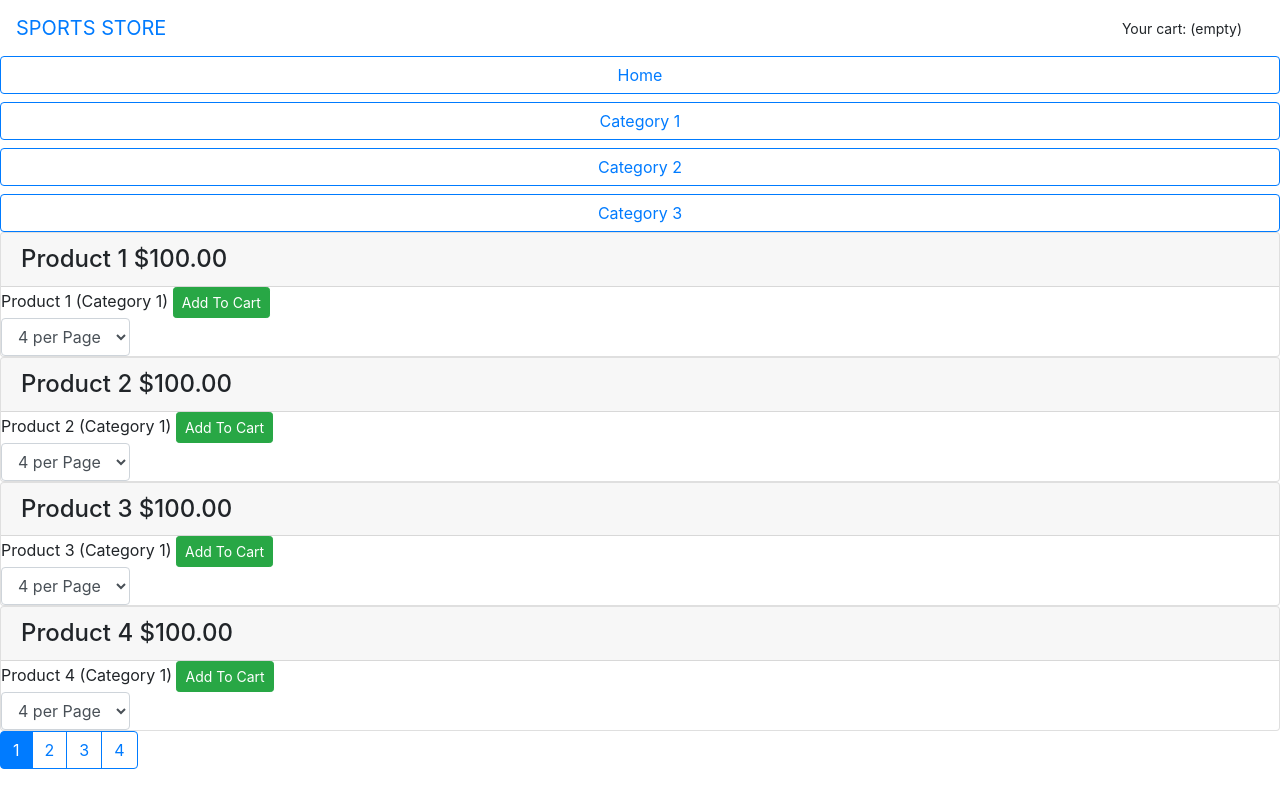
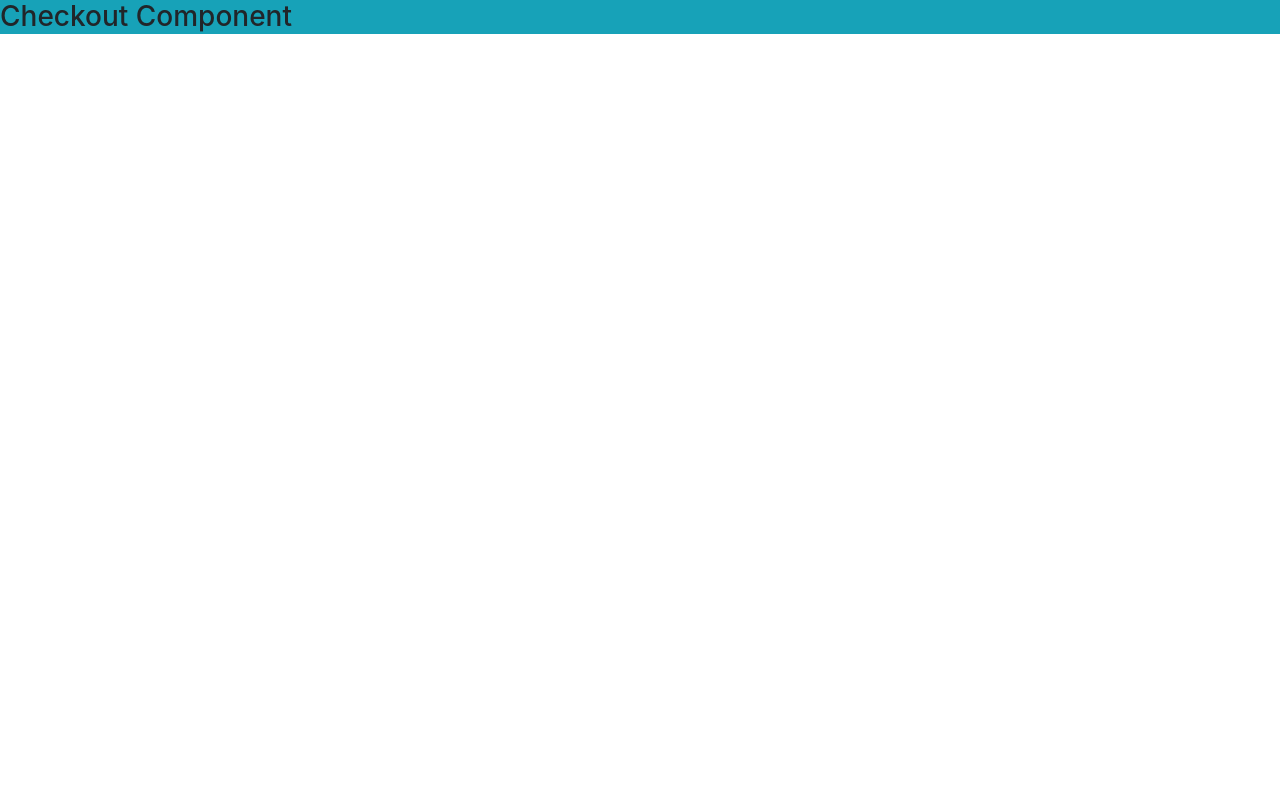
Before and after one commit to croakerzzz/SportsStore, an Angular app: page /checkout in a window 1280 px wide. Built offline with nearby package versions, Linux system fonts and the light colour scheme.

Commit message:
добавление маршрутов

```diff
--- a/src/app/app.component.ts
+++ b/src/app/app.component.ts
@@ -2,7 +2,7 @@
 
 @Component({
   selector: 'app-root',
-  template: '<app-store></app-store>'
+  template: '<router-outlet></router-outlet>'
 })
 export class AppComponent {
   title = 'SportsStore';
--- /dev/null
+++ b/src/app/store/cartDetail.component.ts
@@ -0,0 +1,8 @@
+import {Component} from "@angular/core";
+
+@Component({
+  selector: 'cart-detail',
+  template: '<div><h3 class="bg-info p-a-1">Cart Detail Component</h3></div>'
+})
+export class CartDetailComponent {
+}
--- a/src/app/store/cartSummary.component.html
+++ b/src/app/store/cartSummary.component.html
@@ -1,15 +1,15 @@
 <div class="pull-xs-right">
   <small>
     Your cart:
-    <span *ngIf = "cart.itemCount > 0">
+    <span *ngIf="cart.itemCount > 0">
       {{ cart.itemCount }} item(s)
       {{ cart.cartPrice | currency:"USD":true:"2.2-2" }}
     </span>
-    <span *ngIf = "cart.itemCount == 0">
+    <span *ngIf="cart.itemCount == 0">
 (empty)
 </span>
   </small>
-  <button class="btn btn-sm bg-inverse" [disabled]="cart.itemCount == 0">
+  <button class="btn btn-sm bg-inverse" [disabled]="cart.itemCount == 0" routerLink="/cart">
     <i class="fa fa-shopping-cart"></i>
   </button>
 </div>
--- /dev/null
+++ b/src/app/store/checkout.component.ts
@@ -0,0 +1,9 @@
+import {Component} from "@angular/core";
+
+@Component({
+  selector: 'checkout',
+  template: `
+    <div><h3 class="bg-info p-a-1">Checkout Component</h3></div>`
+})
+export class CheckoutComponent {
+}
--- a/src/app/store/store.component.ts
+++ b/src/app/store/store.component.ts
@@ -2,18 +2,20 @@
 import {ProductRepository} from "../model/product.repository";
 import {Product} from "../model/product.model";
 import {Cart} from "../model/cart.model";
+import {Router} from "@angular/router";
 
 @Component({
   selector: "app-store",
   templateUrl: "store.component.html"
 })
 export class StoreComponent {
-  public selectedCategory : string | null | undefined = null;
+  public selectedCategory: string | null | undefined = null;
   public productsPerPage = 4;
   public selectedPage = 1;
 
   constructor(private repository: ProductRepository,
-              private cart: Cart) {
+              private cart: Cart,
+              private router: Router) {
   }
 
   get products(): Product[] {
@@ -46,6 +48,7 @@
 
   addProductToCart(product: Product) {
     this.cart.addLine(product);
+    this.router.navigateByUrl("/cart");
   }
 
   // get pageNumbers(): number[] {
```
Also changed, not shown: src/app/app.module.ts (+16 -6 lines), src/app/store/store.module.ts (+11 -2 lines).
